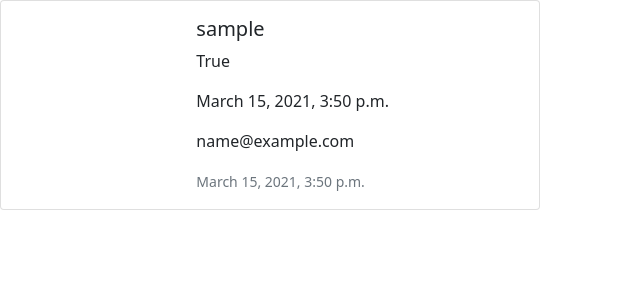
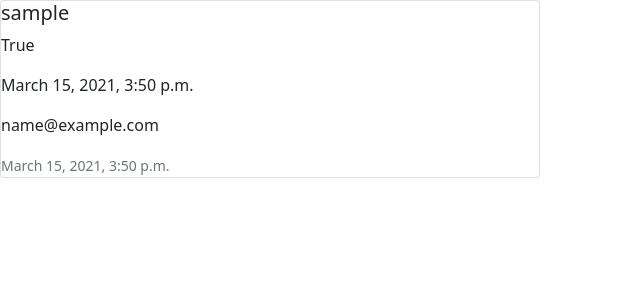
Before and after one commit to BaseCampCoding/django-unit-project-travis-bass-tatum, a Django app: template templates/user_list.html in a window 1280 px wide. Shown: the part 58-358 px from the top of the page, without its empty margins (0-640 px from the left). Run offline with Django 3.2, Linux system fonts and the light colour scheme; the template is opened without the code that fills it: values that come from a table or form of the project are taken from there, others are empty; the visitor is signed in with stand-in values (Sample User, id 1); data comes from the database, SQL or seed files in the repository; parts of the project's set-up code (start-up, migrations or seed data) failed here and were passed over.

Commit message:
adjusted some white space

```diff
--- a/templates/user_list.html
+++ b/templates/user_list.html
@@ -8,8 +8,6 @@
             <div class="row g-0">
                 <div class="col-md-4">
                     </div>
-                    <div class="col-md-8">
-                    <div class="card-body">
                         <h5 class="card-title">{{ user.username }}</h5>
                         <p class="card-text">{{ user.is_active }}</p>
                         <p class="card-text">{{ user.date_joined }}</p>
```
